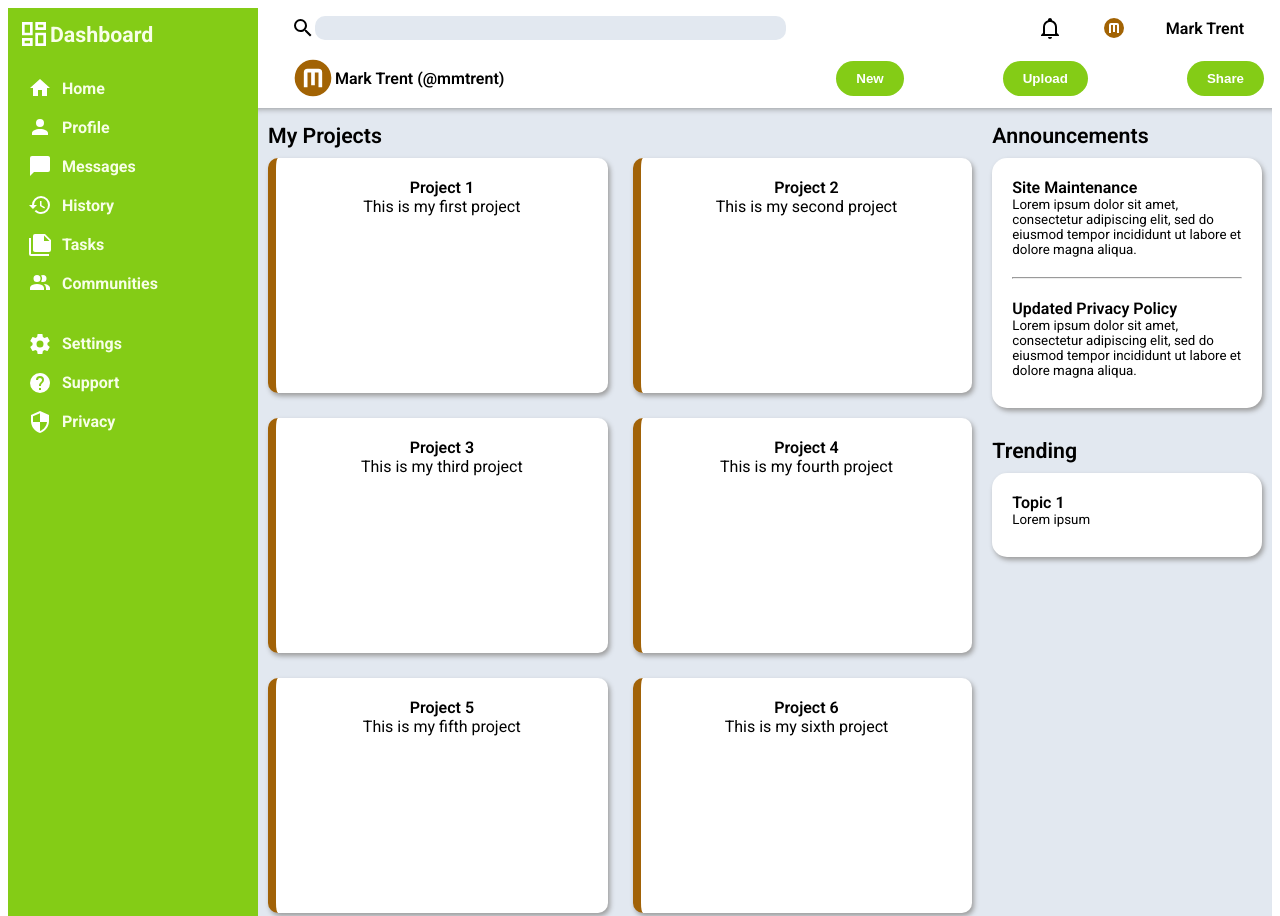
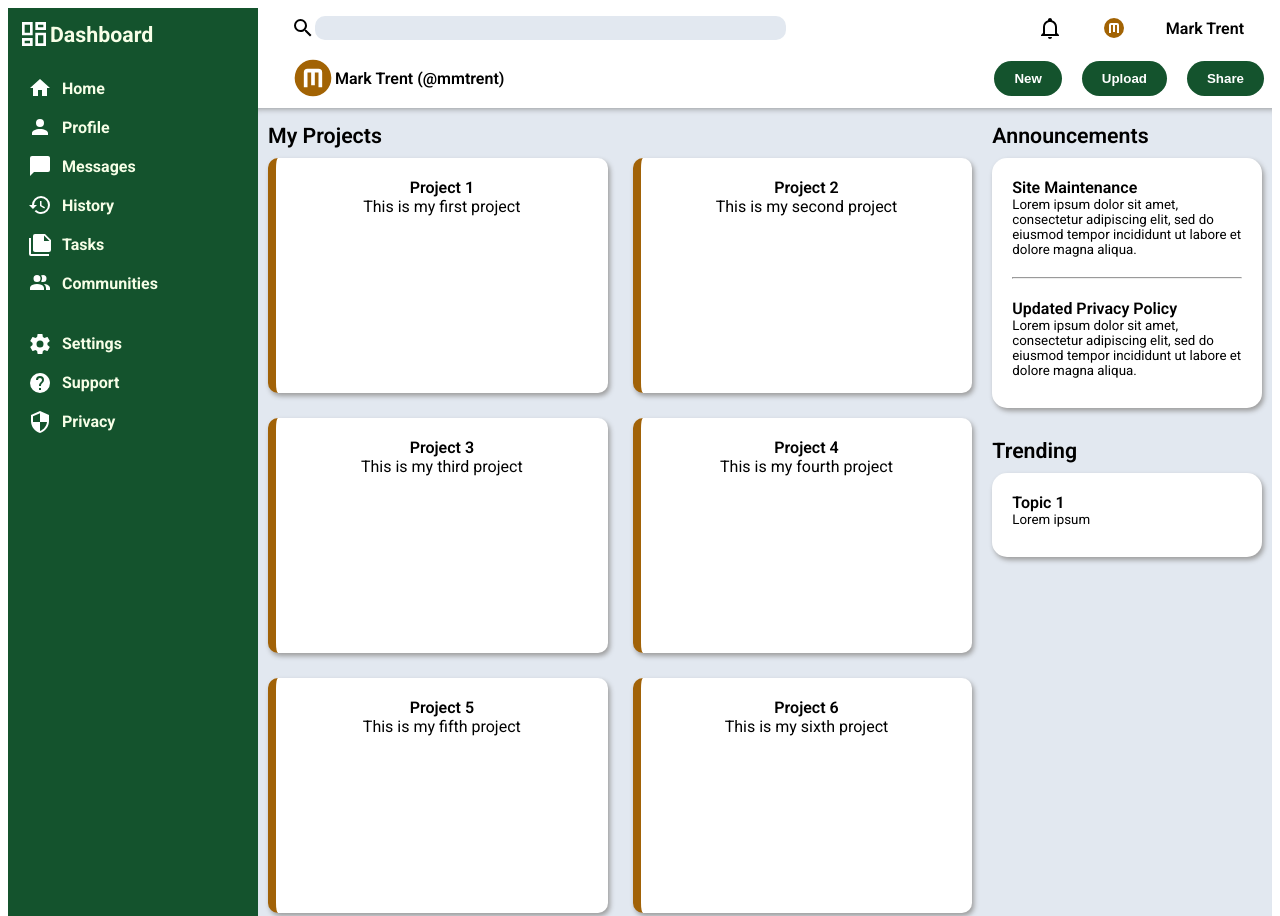
Before and after one commit to mmtrent/dashboard, a plain HTML site: page index.html in a window 1280 px wide. Shown: the top 916 px of the page. Drawn offline with Linux system fonts and the light colour scheme.

Commit message:
Fix spacing and change color

```diff
--- a/style.css
+++ b/style.css
@@ -13,7 +13,7 @@ body {
 .menu {
     padding: 10px;
     color: #f7fee7;
-    background-color: #84cc16;
+    background-color: #14532d;
     font-weight: 700;
     font-size: 16pt;
     grid-column: 1 / 2;
@@ -123,12 +123,13 @@ body {
     display: flex;
     flex-direction: row;
     align-items: center;
-    justify-content: space-between;
+    justify-content: right;
+    gap: 20px;
 }
 
 #headerbuttons button {
     font-weight: 600;
-    background-color: #84cc16;
+    background-color: #14532d;
     color: white;
     border: none;
     border-radius: 20px;
```
